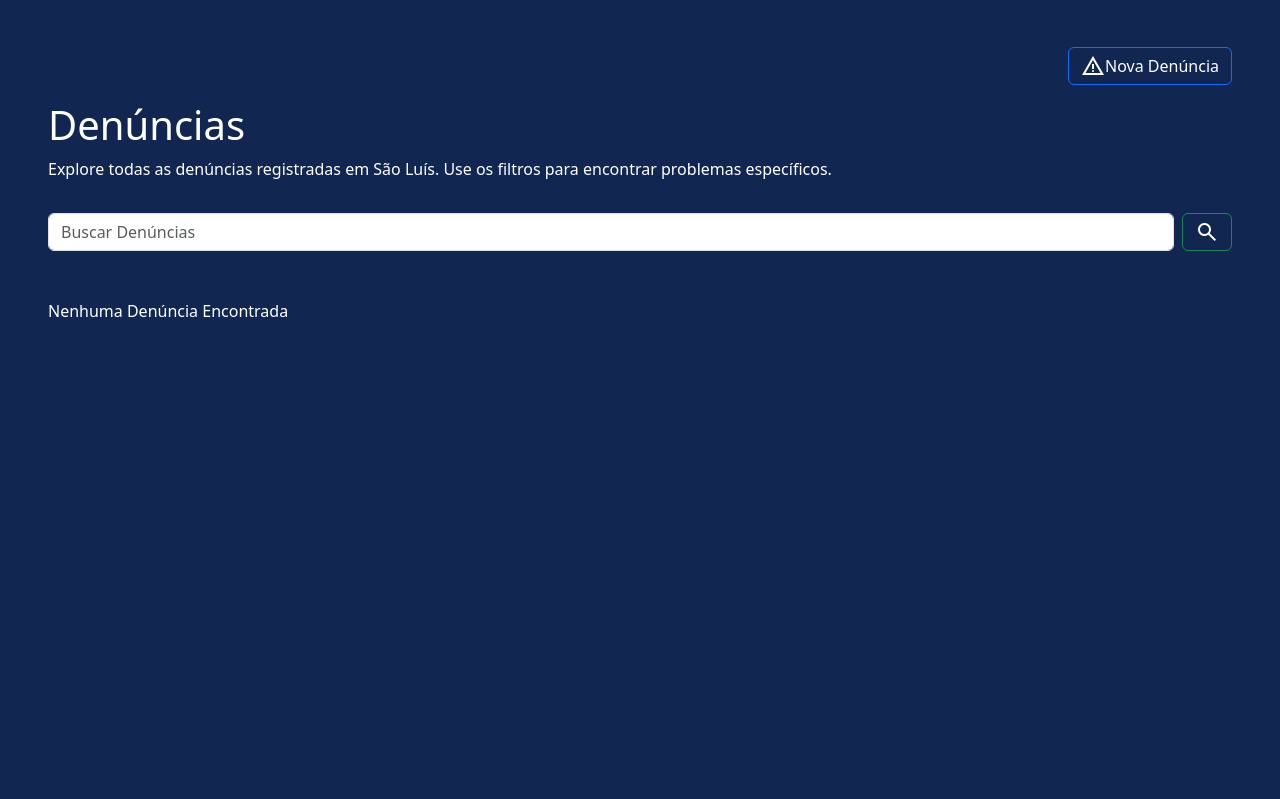
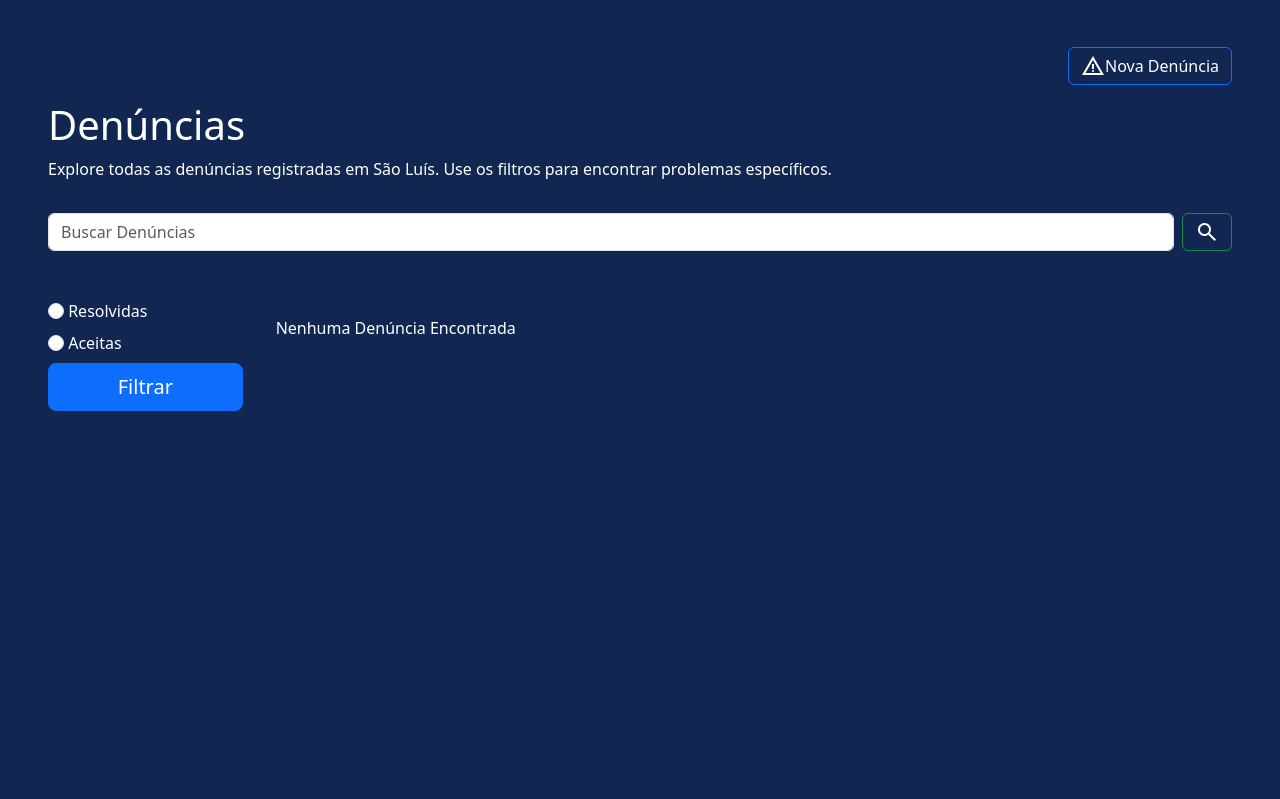
Before and after one commit to lippekstro/slz_alerta, a PHP site: page /views/denuncias.php in a window 1280 px wide. Shown: the part 61-860 px from the top of the page. Run offline with PHP 8.4, Linux system fonts and the light colour scheme; data that the repository does not hold is empty.

Commit message:
filtros e tamanho dos cards

```diff
--- a/css/style.css
+++ b/css/style.css
@@ -19,12 +19,23 @@ main {
     color: #a5b9ce;
 }
 
+.bg-prim a:hover {
+    color: white;
+    border: 1px solid white;
+}
+
 input {
     color: revert !important;
 }
 
 .justify-text {
     text-align: justify !important;
+}
+
+.historico-container {
+    display: grid;
+    grid-template-columns: 1fr;
+    gap: 1rem;
 }
 
 .card-container {
@@ -46,6 +57,20 @@ input {
     object-fit: fill;
 }
 
+.container-cartoes {
+    display: grid;
+    grid-template-columns: repeat(auto-fill, minmax(300px, 1fr));
+    gap: 1rem;
+}
+
+.texto-card {
+    overflow: hidden;
+    text-overflow: ellipsis;
+    display: -webkit-box;
+    -webkit-line-clamp: 4;
+    -webkit-box-orient: vertical;
+}
+
 @media only screen and (width >=992px) {
     .hero {
         height: 75vh;
@@ -54,4 +79,8 @@ input {
     .card-container {
         grid-template-columns: repeat(3, 1fr);
     }
+
+    .historico-container {
+        grid-template-columns: 2fr 10fr;
+    }
 }
--- a/models/denuncia.php
+++ b/models/denuncia.php
@@ -36,6 +36,8 @@ class Denuncia
     private const SELECT_BY_TITULO = "SELECT d.*, GROUP_CONCAT(DISTINCT i.imagem SEPARATOR ',') AS imagens, GROUP_CONCAT(DISTINCT c.nome SEPARATOR ',') AS categorias FROM denuncias d LEFT JOIN imgs_denuncia i ON d.id_denuncia = i.denuncia LEFT JOIN denuncia_tipo dt ON d.id_denuncia = dt.denuncia LEFT JOIN categorias c ON dt.categoria = c.id_categoria WHERE titulo LIKE :termo AND status_denuncia IN ('Aceita', 'Resolvido') GROUP BY d.id_denuncia ORDER BY d.data_denuncia DESC";
 
     private const SELECT_BY_USER = "SELECT d.*, GROUP_CONCAT(DISTINCT i.imagem SEPARATOR ',') AS imagens, GROUP_CONCAT(DISTINCT c.nome SEPARATOR ',') AS categorias FROM denuncias d LEFT JOIN imgs_denuncia i ON d.id_denuncia = i.denuncia LEFT JOIN denuncia_tipo dt ON d.id_denuncia = dt.denuncia LEFT JOIN categorias c ON dt.categoria = c.id_categoria WHERE d.id_usuario = :id_usuario GROUP BY d.id_denuncia;";
+
+    private const SELECT_BY_FILTRO = "SELECT d.*, GROUP_CONCAT(DISTINCT i.imagem SEPARATOR ',') AS imagens, GROUP_CONCAT(DISTINCT c.nome SEPARATOR ',') AS categorias FROM denuncias d LEFT JOIN imgs_denuncia i ON d.id_denuncia = i.denuncia LEFT JOIN denuncia_tipo dt ON d.id_denuncia = dt.denuncia LEFT JOIN categorias c ON dt.categoria = c.id_categoria WHERE status_denuncia IN (:filtro) GROUP BY d.id_denuncia ORDER BY d.data_denuncia DESC;";
 
     public function __construct($id = false)
     {
@@ -258,6 +260,20 @@ class Denuncia
         }
     }
 
+    public static function listarPorFiltro($filtro){
+        try {
+            $conexao = Conexao::criaConexao();
+            $stmt = $conexao->prepare(self::SELECT_BY_FILTRO);
+            $stmt->bindValue(':filtro', $filtro);
+            $stmt->execute();
+            return $stmt->fetchAll();
+        } catch (PDOException $e) {
+            // Tratamento de exceções
+            echo 'Erro ao listar denúncias: ' . $e->getMessage();
+            exit();
+        }
+    }
+
     public function atualizar()
     {
         try {
--- a/templates/_header.php
+++ b/templates/_header.php
@@ -67,9 +67,11 @@ require_once $_SERVER['DOCUMENT_ROOT'] . '/slz_alerta/auth/auth.php';
                             </li>
 
                             <?php if(Auth::estaAutenticado() && Auth::ehAdmin()): ?>
-                                <span class="material-symbols-outlined">Admin_Panel_Settings</span>
                                 <li class="nav-item mb-1">
-                                    <a class="nav-link d-flex align-center" href="/slz_alerta/views/admin/analises.php">Análises</a>
+                                    <a class="nav-link d-flex align-center" href="/slz_alerta/views/admin/analises.php">
+                                        <span class="material-symbols-outlined">Admin_Panel_Settings</span>
+                                        Análises
+                                    </a>
                                 </li>
                             <?php endif; ?>
 
--- a/views/denuncias.php
+++ b/views/denuncias.php
@@ -2,8 +2,10 @@
 require_once $_SERVER['DOCUMENT_ROOT'] . '/slz_alerta/templates/_header.php';
 require_once $_SERVER['DOCUMENT_ROOT'] . '/slz_alerta/models/denuncia.php';
 
-if(isset($_GET['busca'])){
+if (isset($_GET['busca'])) {
     $lista = Denuncia::listarPorTermo($_GET['busca']);
+} elseif(isset($_GET['filtro'])) {
+    $lista = Denuncia::listarPorFiltro($_GET['filtro']);
 } else {
     $lista = Denuncia::listarAceitas();
 }
@@ -32,23 +34,42 @@ if(isset($_GET['busca'])){
         </form>
     </div>
 
-    <?php if(count($lista) > 0): ?>
-        <div class="card-container">
-            <?php foreach($lista as $d): ?>
+    <div class="historico-container">
+        <div>
+            <form action="" method="get" class="text-white">
+                <div class="mb-2">
+                    <input type="radio" class="form-check-input " id="rad_resolvidas" name="filtro" value="Resolvido">
+                    <label class="form-check-label" for="rad_resolvidas">Resolvidas</label>
+                </div>
+                <div class="mb-2">
+                    <input type="radio" class="form-check-input " id="rad_aceitas" name="filtro" value="Aceita">
+                    <label class="form-check-label" for="rad_aceitas">Aceitas</label>
+                </div>
+
+                <div class="mb-3">
+                    <button class="w-100 btn btn-primary btn-lg" type="submit">Filtrar</button>
+                </div>
+            </form>
+        </div>
+
+        <div class="alert">
+            <?php if (count($lista) > 0): ?>
+                <div class="container-cartoes">
+                    <?php foreach ($lista as $d): ?>
                         <?php
                         $imagens = explode(',', $d['imagens']);
                         $primeiraImagem = $imagens[0];
                         ?>
-                <div class="card" style="width: 18rem;">
-                    <div class="">
+                        <div class="card" style="width: 18rem; height: 24rem;">
+                            <div class="w-100">
                                 <img class="card-img-top preencher-imagem" src="/slz_alerta/<?= $primeiraImagem; ?>" width="200px" height="200px">
                             </div>
 
                             <a href="/slz_alerta/views/detalhe_denuncia.php?id=<?= $d['id_denuncia']; ?>" class="text-decoration-none text-black">
-                        <div class="card-body position-relative">
+                                <div class="card-body position-relative w-100">
                                     <h5 class="card-title text-center"><?= $d['titulo']; ?></h5>
-                            <p class="card-text justify-text"><?= $d['descricao']; ?></p>
-                            <?php if($d['status_denuncia'] == 'Resolvido'): ?>
+                                    <p class="card-text justify-text texto-card"><?= $d['descricao']; ?></p>
+                                    <?php if ($d['status_denuncia'] == 'Resolvido'): ?>
                                         <span class="material-symbols-outlined position-absolute top-0 end-0 text-success fs-1" title="resolvido">check_circle</span>
                                     <?php endif; ?>
                                 </div>
@@ -61,6 +82,9 @@ if(isset($_GET['busca'])){
                     <p>Nenhuma Denúncia Encontrada</p>
                 </section>
             <?php endif; ?>
+        </div>
+    </div>
+
 </section>
 
 <?php
--- a/views/minhas_denuncias.php
+++ b/views/minhas_denuncias.php
@@ -13,6 +13,7 @@ $lista = Denuncia::listarProprias($_SESSION['id_usuario']);
 ?>
 
 <section class="d-flex flex-column p-5">
+    <div class="table-responsive">
         <table class="table table-striped">
             <thead>
                 <tr>
@@ -43,6 +44,8 @@ $lista = Denuncia::listarProprias($_SESSION['id_usuario']);
                 </tbody>
             <?php endif; ?>
         </table>
+    </div>
+
 </section>
 
 <?php
```
Also changed, not shown: views/admin/analises.php (+5 -2 lines). Lines whose indentation alone changed are shown as unchanged.
